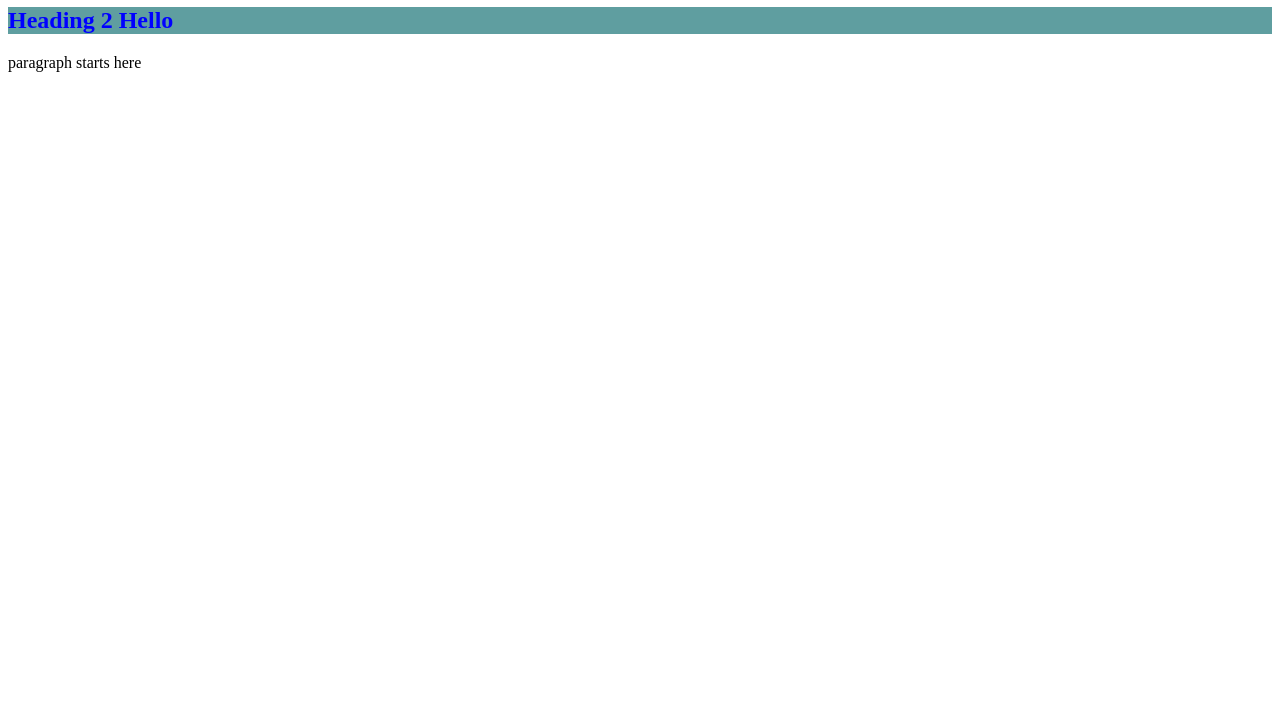
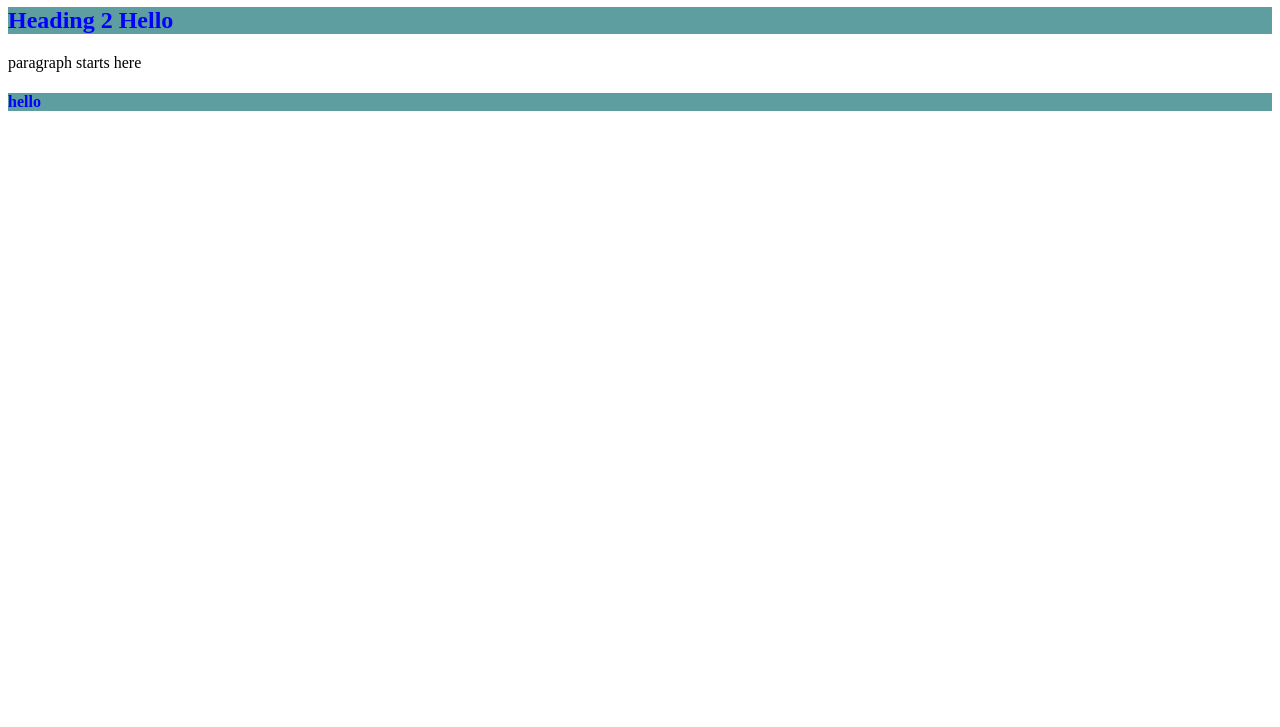
Before and after one commit to lokanath99/webdev, a plain HTML site: page Css_demo/index.html in a window 1280 px wide. Shown: the part 73-800 px from the top of the page. Drawn offline with Linux system fonts and the light colour scheme.

Commit message:
minor changes

```diff
--- a/Css_demo/index.html
+++ b/Css_demo/index.html
@@ -23,6 +23,6 @@
     <h2 id="h-two">Heading 2 Hello </h2>
     <p class="heading-one"> paragraph <span> starts </span>here</p>
 
-
+    <h4>hello</h4>
 </body>
 </html>
--- a/Css_demo/styles.css
+++ b/Css_demo/styles.css
@@ -4,6 +4,9 @@ h3,h4,h5{
     color: blue;
     background-color: cadetblue ;
 }
+
+
+
 
 /* combination selectors
 .heading-one span{
@@ -15,9 +18,6 @@ h3,h4,h5{
 
 }
 
-h2+span{
-
-}
 
 h2~span{
 
```
